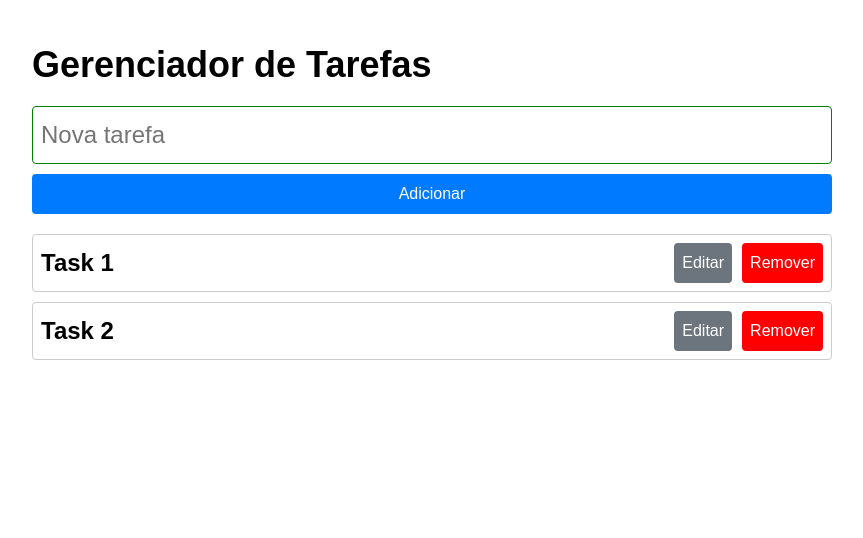
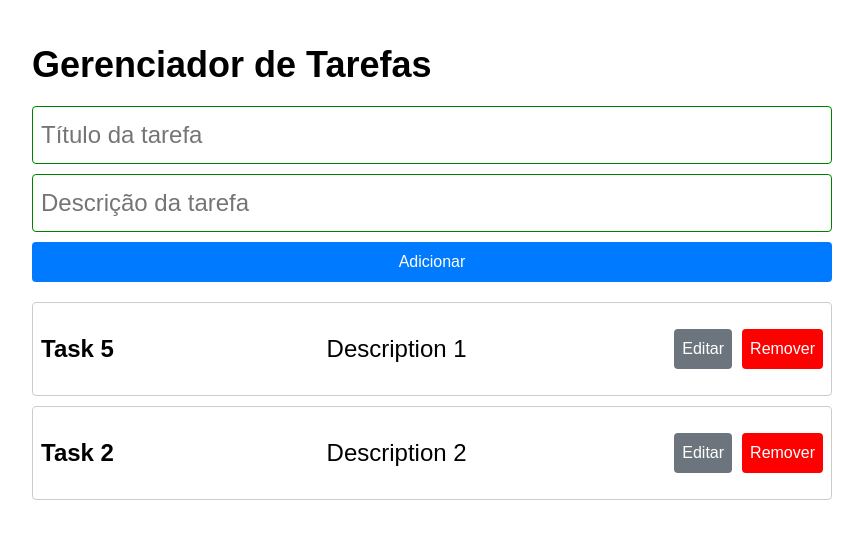
Before and after one commit to iagovirgilio/task-app-react, a React (Create React App) app: page / in a window 1280 px wide. Shown: the top 538 px of the page, without its empty margins (208-1071 px from the left). Built offline with nearby package versions, Linux system fonts and the light colour scheme; data requests are answered from the project's data file; the HTML template or start-up script is replaced by a standard one.

Commit message:
Adicionar description no forms e listagem

```diff
--- a/db.json
+++ b/db.json
@@ -1,12 +1,14 @@
 {
   "tasks": [
     {
-      "id": "ae10",
-      "title": "Task 1"
+      "id": "1",
+      "title": "Task 5",
+      "description": "Description 1"
     },
     {
-      "id": "0e0a",
-      "title": "Task 2"
+      "id": "2",
+      "title": "Task 2",
+      "description": "Description 2"
     }
   ]
 }
--- a/src/App.js
+++ b/src/App.js
@@ -10,35 +10,48 @@ function App() {
   const [tasks, setTasks] = useState([]);
   const [loading, setLoading] = useState(true);
 
+  // Carregar tarefas da API quando o componente for montado
   useEffect(() => {
     async function fetchTasks() {
-      const tasksData = await getTasks();
-      setTasks(tasksData);
-      setLoading(false);
+      const tasksData = await getTasks(); // Buscar tarefas da API
+      setTasks(tasksData); // Definir as tarefas no estado
+      setLoading(false); // Parar o carregamento
     }
     fetchTasks();
   }, []);
 
+  // Adicionar nova tarefa
   const addTask = async (newTask) => {
-    const addedTask = await createTask(newTask);
-    setTasks([...tasks, addedTask]);
+    const addedTask = await createTask(newTask); // Chama a API para criar nova tarefa
+    setTasks([...tasks, addedTask]); // Atualiza o estado com a nova tarefa
   };
 
+  // Editar tarefa existente
   const editTask = async (updatedTask) => {
-    const task = await updateTask(updatedTask);
-    setTasks(tasks.map((t) => (t.id === task.id ? task : t)));
+    const task = await updateTask(updatedTask); // Atualiza tarefa via API
+    setTasks(tasks.map((t) => (t.id === task.id ? task : t))); // Atualiza a lista de tarefas com a tarefa editada
   };
 
+  // Remover tarefa
   const removeTask = async (id) => {
-    await deleteTask(id);
-    setTasks(tasks.filter((task) => task.id !== id));
+    await deleteTask(id); // Remove tarefa via API
+    setTasks(tasks.filter((task) => task.id !== id)); // Remove do estado local
   };
 
   return (
     <div className="container">
       <Header>Gerenciador de Tarefas</Header>
+
+      {/* Formulário para adicionar nova tarefa */}
       <TaskForm addTask={addTask} />
-      {loading ? <Loading /> : <TaskList tasks={tasks} editTask={editTask} removeTask={removeTask} />}
+
+      {/* Se ainda estiver carregando, mostra o componente de loading */}
+      {loading ? (
+        <Loading />
+      ) : (
+        // Exibe a lista de tarefas com as funcionalidades de editar e remover
+        <TaskList tasks={tasks} editTask={editTask} removeTask={removeTask} />
+      )}
     </div>
   );
 }
--- a/src/components/TaskForm.js
+++ b/src/components/TaskForm.js
@@ -1,13 +1,15 @@
 import React, { useState } from 'react';
 
 function TaskForm({ addTask }) {
-  const [task, setTask] = useState('');
+  const [taskTitle, setTaskTitle] = useState('');
+  const [taskDescription, setTaskDescription] = useState('');
 
   const handleSubmit = (e) => {
     e.preventDefault();
-    if (task.trim()) {
-      addTask({ title: task });
-      setTask('');
+    if (taskTitle.trim() && taskDescription.trim()) {
+      addTask({ title: taskTitle, description: taskDescription });
+      setTaskTitle('');
+      setTaskDescription('');
     }
   };
 
@@ -15,9 +17,15 @@ function TaskForm({ addTask }) {
     <form onSubmit={handleSubmit}>
       <input
         type="text"
-        value={task}
-        onChange={(e) => setTask(e.target.value)}
-        placeholder="Nova tarefa"
+        value={taskTitle}
+        onChange={(e) => setTaskTitle(e.target.value)}
+        placeholder="Título da tarefa"
+      />
+      <input
+        type="text"
+        value={taskDescription}
+        onChange={(e) => setTaskDescription(e.target.value)}
+        placeholder="Descrição da tarefa"
       />
       <button type="submit">Adicionar</button>
     </form>
--- a/src/components/TaskItem.js
+++ b/src/components/TaskItem.js
@@ -3,30 +3,47 @@ import React, { useState } from 'react';
 function TaskItem({ task, editTask, removeTask }) {
   const [isEditing, setIsEditing] = useState(false);
   const [newTitle, setNewTitle] = useState(task.title);
+  const [newDescription, setNewDescription] = useState(task.description);
 
   const handleEdit = () => {
     setIsEditing(!isEditing);
   };
 
   const handleSubmit = () => {
-    editTask({ ...task, title: newTitle });
+    editTask({ ...task, title: newTitle, description: newDescription });
     setIsEditing(false);
   };
 
   return (
     <li>
       {isEditing ? (
-        <input type="text" value={newTitle} onChange={(e) => setNewTitle(e.target.value)} />
+        <>
+          <input
+            type="text"
+            value={newTitle}
+            onChange={(e) => setNewTitle(e.target.value)}
+            placeholder="Título"
+          />
+          <input
+            type="text"
+            value={newDescription}
+            onChange={(e) => setNewDescription(e.target.value)}
+            placeholder="Descrição"
+          />
+        </>
       ) : (
-        <span>{task.title}</span>
+        <>
+          <span>{task.title}</span>
+          <p>{task.description}</p>
+        </>
       )}
       <div className="buttons">
         {isEditing ? (
-            <button onClick={handleSubmit}>Salvar</button>
+          <button onClick={handleSubmit}>Salvar</button>
         ) : (
-            <button className='secondary' onClick={handleEdit}>Editar</button>
+          <button className="secondary" onClick={handleEdit}>Editar</button>
         )}
-        <button className='danger' onClick={() => removeTask(task.id)}>Remover</button>
+        <button className="danger" onClick={() => removeTask(task.id)}>Remover</button>
       </div>
     </li>
   );
```
Also changed, not shown: src/components/TaskList.js (+6 -1 lines).
